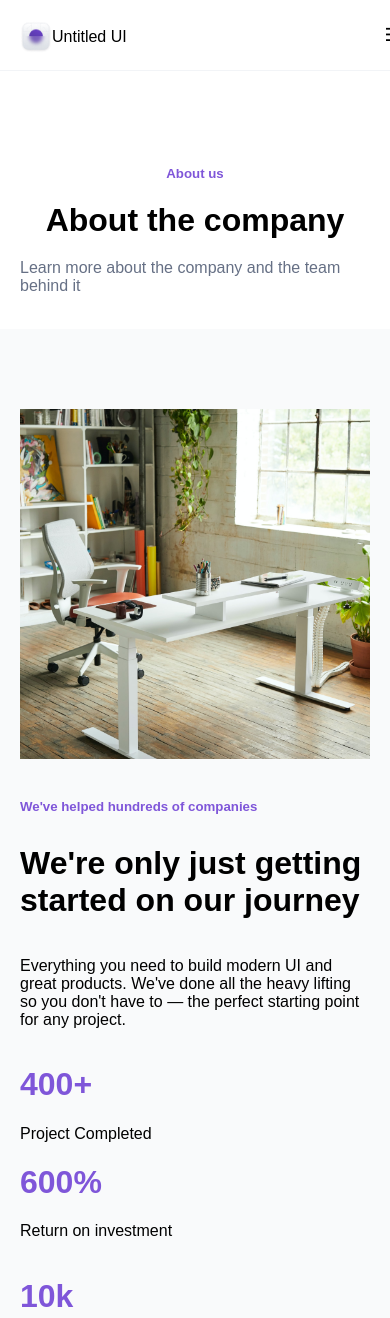
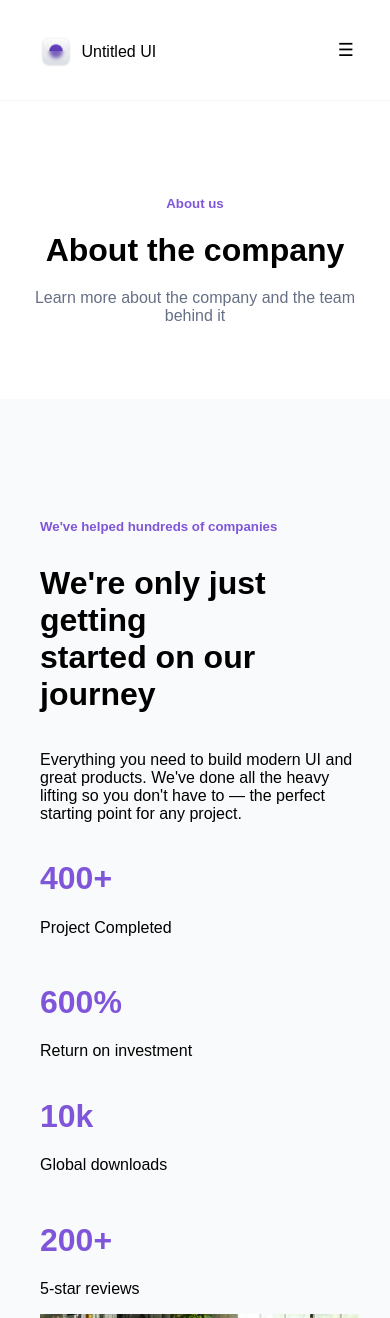
Before and after one commit to sachins995/kraft, a plain HTML site: page index.html in a window 390 px wide. Shown: the top 1318 px of the page. Drawn offline with Linux system fonts and the light colour scheme.

Commit message:
new commit

```diff
--- a/index.html
+++ b/index.html
@@ -82,7 +82,7 @@
                     <h1 class="numeric">10k</h1>
                     <p>Global downloads</p>
                 </div>
-                <div class="offer" style="margin-left : 5px">
+                <div class="offer">
                     <h1 class="numeric">200+</h1>
                     <p>5-star reviews</p>
                 </div>
@@ -97,7 +97,7 @@
         toggleButton.addEventListener('click', () => {
             navbarMenu.classList.toggle('active')
             navbar.classList.toggle('active')
-            toggleButton.classList.toggle('active')
+            // toggleButton.classList.toggle('active')
         })
     </script>
 
--- a/kraft.css
+++ b/kraft.css
@@ -27,7 +27,7 @@ body {
 }
 
 .texts {
-    padding: 20px;
+    padding: 20px 30px 20px 30px;
     display: flex;
     flex-direction: column;
     align-items: center;
@@ -56,6 +56,9 @@ body {
     top: -22px;
     font-weight: normal;
     color: rgba(102, 112, 133, 1);
+    text-align: center;
+    display: flex;
+
 
 }
 
@@ -104,12 +107,8 @@ body {
     border: none;
     font-size: 16px;
 }
-
-
-
-@media (min-width: 1085px) and (max-width: 1280px) {
-    .navbar {
-        width: 94.4%;
+/* .navbar {
+    width: 92.5%;
     height: 50px;
     border: 0;
     background: rgba(255, 255, 255, 1);
@@ -117,42 +116,24 @@ body {
     display: flex;
     margin: 0px;
     padding: 10px 20px 10px 50px;
+} */
+
+.navbar {
+/* width: calc(100% -10px); */
+height: 50px;
+/* border: 0; */
+background: rgba(255, 255, 255, 1);
+border-bottom: 1px solid rgba(242, 244, 247, 1);
+display: flex;
+margin: 0px;
+padding: 25px 30px 25px 40px;
 }
-
 .content {
     width: 600px;
 height: 32px;
 display: flex;
 flex-direction: row;
 gap: 40px;
-    }
-
-    .logo {
-        height: 32px;
-        width: 120px;
-        display: flex;
-        align-items: center;
-        position: relative;
-        left: 5px;
-    }
-
-    .logo-text {
-        width: 78px;
-        height: 20px;
-        position: relative;
-        left: 5px;
-        top: 12px;
-    }
-
-
-    .navigation ul {
-        list-style: none;
-        display: flex;
-        gap: 32px;
-        height: 32px;
-        width: 440px;
-        list-style: none;
-
 }
 
 .actions {
@@ -166,25 +147,39 @@ body {
     left: 380px;
 }
 
-    .pic {
-        height: 410px;
-        width: 410px;
-        object-fit: fill;
-        margin-left: 75px;
+.navigation ul {
+    list-style: none;
+    display: flex;
+    gap: 32px;
+    height: 32px;
+    width: 440px;
+    list-style: none;
+
 }
 
-    .data {
-        align-items: center;
-        margin-left: 70px;
+/* .pic{
+    width: 90%;
+} */
+
+.pic{
+width: 500px;
+    height: 450px;
+    margin-left: 30px;
 }
 
 
+.data {
+    flex-direction: column;
+    display: flex;
+    align-items: baseline;
+    margin-left: 80px;
+}
 
 
 .details {
     display: flex;
     margin-top: 40px;
-        padding-top: 90px;
+    padding: 90px 20px 20px 20px;
 }
 .numbers {
     display: flex;
@@ -197,77 +192,42 @@ body {
 .toggle-button {
     display: none;
 }
-}
 
-body {
 
-    font-family: Arial, sans-serif;
-
-}
-
-@media (max-width: 1084px) {
-
+@media screen and (max-width: 1220px) {
     .navbar {
-    width: 89.1vw;
-    height: 50px;
-    border: 0;
-    background: rgba(255, 255, 255, 1);
-    border-bottom: 1px solid rgba(242, 244, 247, 1);
        display: flex;
-    margin: 0px;
-    padding: 10px 50px 10px 50px;
+       justify-content: space-between;
     }
 
     .navbar.active {
-        width: 89.1vw;
+        /* width: 89.1vw; */
         height: 235px;
-        border: 0;
-        background: rgba(255, 255, 255, 1);
-        border-bottom: 1px solid rgba(242, 244, 247, 1);
         display: flex;
-        margin: 0px;
-        padding: 10px 50px 10px 50px;
-
+        justify-content: space-between;
+    }
+    .content{
+        display: none;
     }
 
-    .logo {
-        position: relative;
-        left: -30px;
-    }
-    .content {
-        display: none;
+    .content.active {
+        display: block;
         position: relative;
         top: 45px;
         left: -170px;
         height: 200px;
     }
 
-    .toggle-button {
-        position: relative;
-        left: 78vw;
+    .content li {
+        display: block;
+    }
+
+    .toggle-button{
         border: none;
-        top: 2px;
         background: white;
         font-size: 18px;
     display: block;
-    }
-
-    .toggle-button.active {
-        position: relative;
-        left: 78vw;
-        border: none;
-        top: -90px;
-        background: white;
-        font-size: 18px;
-        display: block;
-    }
-
-    .content.active {
-        display: block;
-    }
-
-    .content li {
-        display: block;
+    height: 50px;
     }
 
 
@@ -301,21 +261,126 @@ body {
         margin-left: -4px;
     }
 
+
+
+
+
+    /* .logo {
+        height: 32px;
+        width: 120px;
+        display: flex;
+        align-items: center;
+        position: relative;
+        left: 5px;
+    }
+
+    .logo-text {
+        width: 78px;
+        height: 20px;
+        position: relative;
+        left: 5px;
+        top: 12px;
+    } */
+
+
+
+
+    /* .pic {
+        height: 410px;
+        width: 410px;
+        object-fit: fill;
+        margin-left: 75px;
+    } */
+
+}
+
+body {
+
+    font-family: Arial, sans-serif;
+
+}
+
+ @media (max-width: 1040px) {
     .details {
 
         display: flex;
-        flex-direction: column;
+        flex-direction: column-reverse;
         padding: 80px 20px;
+
     }
-
     .data {
         flex-direction: column;
         display: flex;
-
+        align-items: baseline;
+        margin-left: 20px;
+    }
+    .pic{
+        margin-left: 20px;
     }
 }
+    /* .navbar {
+    width: 89.1vw;
+    height: 50px;
+    border: 0;
+    background: rgba(255, 255, 255, 1);
+    border-bottom: 1px solid rgba(242, 244, 247, 1);
+    display: flex;
+    margin: 0px;
+    padding: 10px 50px 10px 50px;
+    } */
 
-@media (max-width: 800px){
+    /* .navbar.active {
+        width: 89.1vw;
+        height: 235px;
+        border: 0;
+        background: rgba(255, 255, 255, 1);
+        border-bottom: 1px solid rgba(242, 244, 247, 1);
+        display: flex;
+        margin: 0px;
+        padding: 10px 50px 10px 50px;
+
+    } */
+
+    /* .logo {
+        position: relative;
+        left: -30px;
+    } */
+    /* .content {
+        display: none;
+        position: relative;
+        top: 45px;
+        left: -170px;
+        height: 200px;
+    } */
+
+    /* .toggle-button {
+        position: relative;
+        left: 78vw;
+        border: none;
+        top: 2px;
+        background: white;
+        font-size: 18px;
+        display: block;
+    } */
+
+
+
+    /* .toggle-button.active {
+        position: relative;
+        left: 78vw;
+        border: none;
+        top: -90px;
+        background: white;
+        font-size: 18px;
+        display: block;
+    } */
+
+
+
+
+
+
+/* @media (max-width: 800px){
   .navbar{
     width: 74vw;
     height: 50px;
@@ -331,7 +396,7 @@ body {
     width: 85.4vw;
   }
 
-   .toggle-button{
+   /* .toggle-button{
     position: relative;
     left: 66vw;
     border: none;
@@ -348,11 +413,11 @@ body {
 
 }
 
-}
+} */
 
 @media  only screen and (max-width: 624px) {
 
-    .navbar {
+    /* .navbar {
         width: 79vw;
         height: 50px;
         border: 0;
@@ -362,14 +427,14 @@ body {
         margin: 0px;
         padding: 10px 50px 10px 50px
 
-    }
+    } */
 
     .navbar.active {
         width: 79vw;
         height: 235px;
     }
 
-    .toggle-button {
+    /* .toggle-button {
         position: relative;
     left: 56vw;
     border: none;
@@ -377,7 +442,7 @@ body {
     background: white;
     font-size: 18px;
     display: block;
-    }
+    } */
 
     .toggle-button.active {
         left: 56vw;
@@ -397,11 +462,11 @@ body {
     .pic {
         display: block;
     }
-    .logo {
+    /* .logo {
         position: relative;
         left: -30px;
         display: flex;
-    }
+    } */
     .content {
         display: none;
         position: relative;
@@ -409,11 +474,11 @@ body {
         left: -170px;
         height: 200px;
     }
-    .logo-text{
+    /* .logo-text{
         position: relative;
     left: 0px;
     top: 18px;
-    }
+    } */
     .actions{
         display: flex;
     align-items: center;
@@ -423,6 +488,20 @@ body {
     position: relative;
     top: 80px;
     left: 10px;
+    }
+
+    .numbers{
+        display: flex;
+    gap: 10px;
+    flex-direction: column;
+    }
+
+}
+
+@media  only screen and (max-width: 590px){
+    .pic{
+    width: 91%;
+    height: 15%;
 }
 
 }
```
Lines whose indentation alone changed are shown as unchanged.
